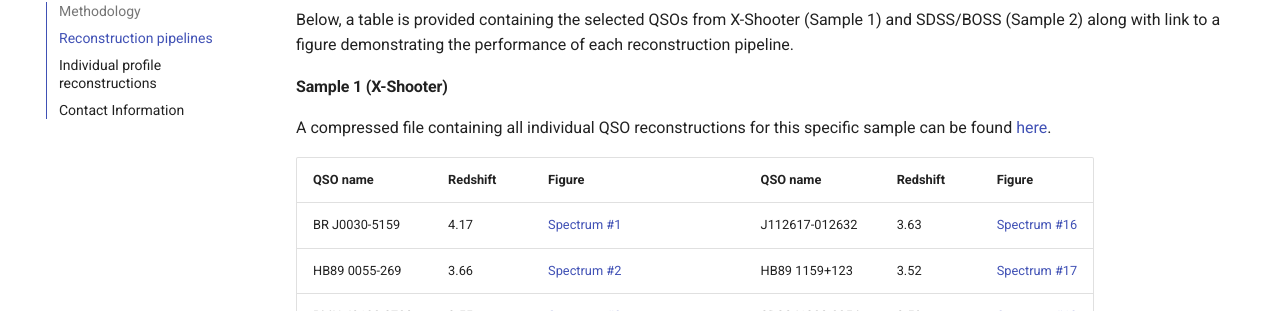
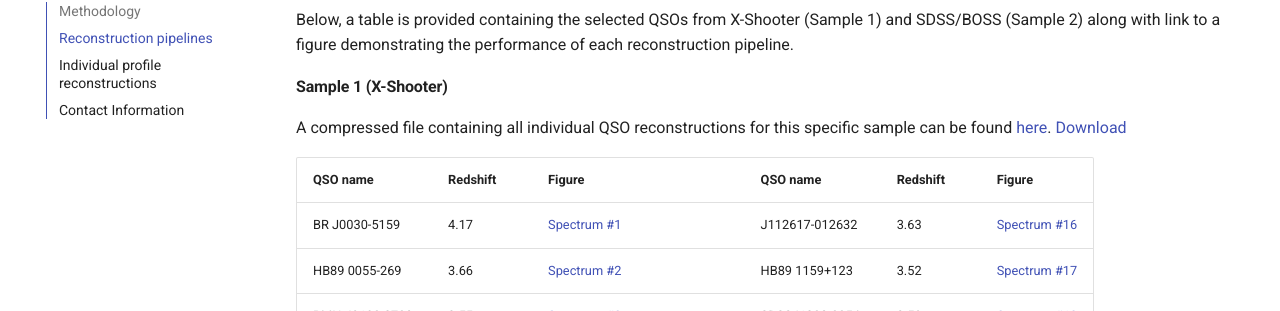
Before and after one commit to BradGreig/blind-QSO-challenge, an MkDocs documentation site: the page built from docs/index.md, in a window 1280 px wide and 900 px high, scrolled down 1131 px. Shown: the part 142-453 px from the top of the window. Built offline with MkDocs 1.6.1 and Material for MkDocs 9.7.7, drawn with Linux system fonts in a browser that asks for light colours.

Commit message:
Update index.md

```diff
--- a/docs/index.md
+++ b/docs/index.md
@@ -34,6 +34,7 @@ Below, a table is provided containing the selected QSOs from X-Shooter (Sample 1
 #### Sample 1 (X-Shooter)
 
 A compressed file containing all individual QSO reconstructions for this specific sample can be found [here](https://github.com/BradGreig/blind-QSO-challenge/blob/main/data/Compressed/Dec7th_2023-Sample1.zip "download").
+<a href="https://github.com/BradGreig/blind-QSO-challenge/blob/main/data/Compressed/Dec7th_2023-Sample1.zip" download>Download</a>
 
 
 | QSO name | Redshift | Figure | | QSO name | Redshift | Figure |
```
